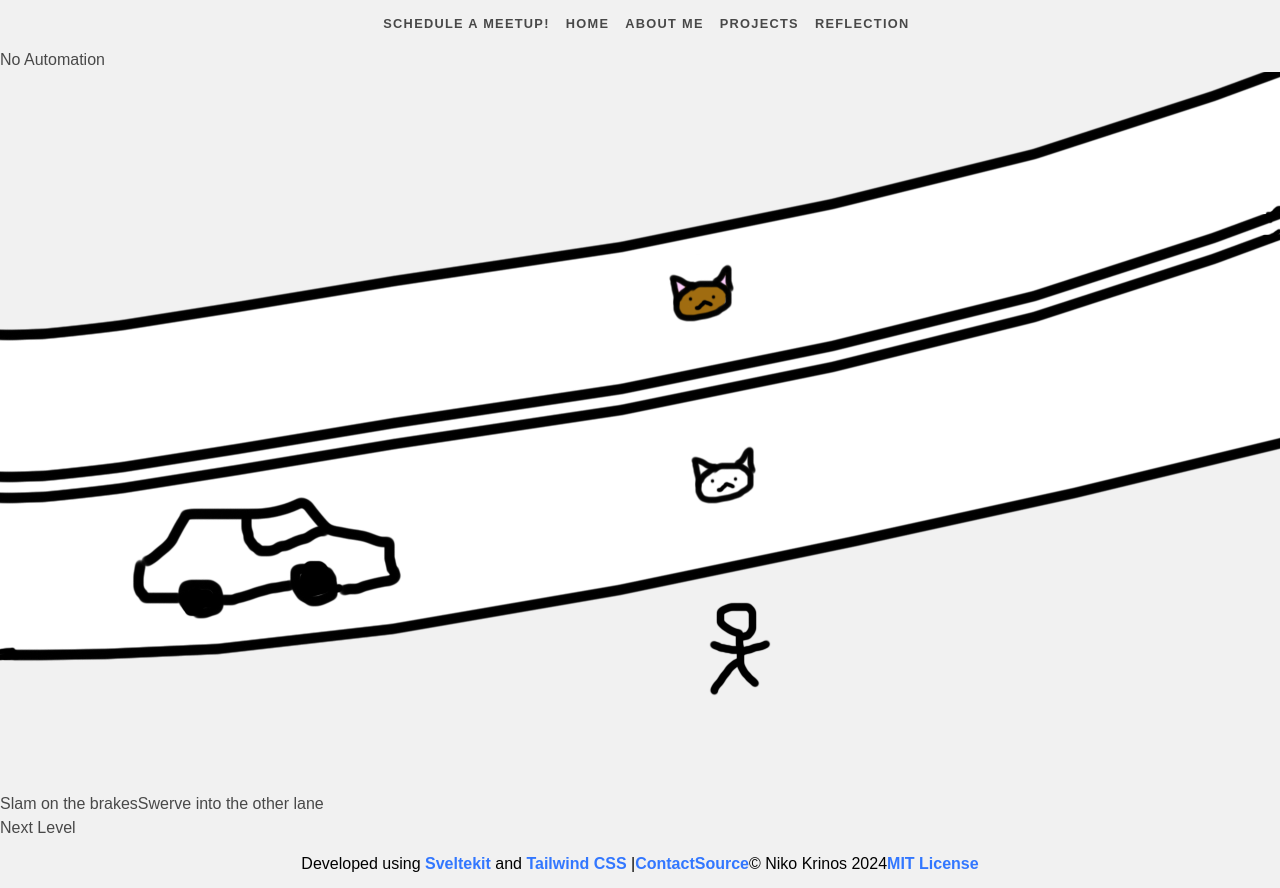
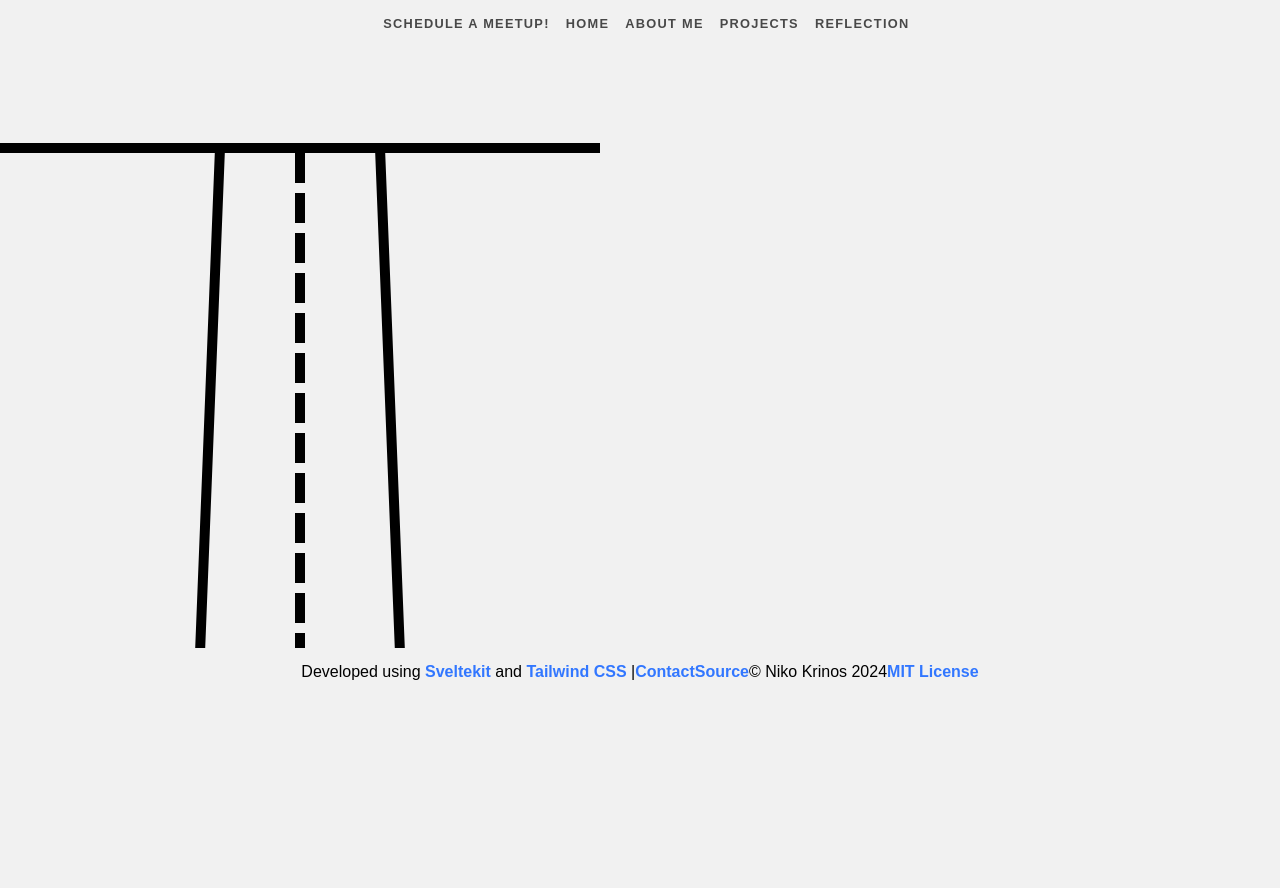
Before and after one commit to Plackett/dmalsan, a SvelteKit app: page /game in a window 1280 px wide. Both pictures are taken after a click on the button "Start Game". After the commit the page ends 800 px from the top, so only its background shows below. Built offline with nearby package versions, Linux system fonts and the light colour scheme; some icons are missing.

Commit message:
added new canvas

```diff
--- a/src/routes/game/Scenario.svelte
+++ b/src/routes/game/Scenario.svelte
@@ -5,56 +5,70 @@
 	export let nextScenario; // Function to move to the next scenario
 
 	import Icon from '@iconify/svelte';
+	import { onMount } from 'svelte';
 	let selectedDecision = 0;
+
+  function delay(ms) {
+    return new Promise(resolve => setTimeout(resolve, ms));
+  }
+
+  let canvas;
+  onMount(() =>
+  {
+    const ctx = canvas.getContext("2d");
+    function resetCanvas()
+    {
+      ctx.clearRect(0,0,600,600);
+      ctx.lineWidth = 10;
+      ctx.beginPath();
+      ctx.moveTo(200,605);
+      ctx.lineTo(220,100);
+      ctx.lineTo(380,100);
+      ctx.lineTo(400,605);
+      ctx.closePath();
+      ctx.stroke();
+      ctx.beginPath();
+      ctx.moveTo(0,100);
+      ctx.lineTo(600,100);
+      ctx.closePath();
+      ctx.stroke();
+    }
+    resetCanvas();
+    ctx.beginPath();
+    ctx.setLineDash([20,20]);
+    ctx.moveTo(300,605);
+    ctx.lineTo(300,100);
+    ctx.closePath();
+    ctx.stroke();
+    // let pos = 0;
+    // let loops = 0;
+    // var nextGameTick = (new Date).getTime();
+    // var startTime = (new Date).getTime();
+
+    // async function roadLines(speed)
+    // {
+    //   while ((new Date).getTime() > nextGameTick && loops < Game.maxFrameSkip) {
+    //         pos = (pos + speed) % 20;
+    //         resetCanvas();
+    //         ctx.beginPath();
+    //         ctx.setLineDash([20,20]);
+    //         ctx.moveTo(300,605+pos);
+    //         ctx.lineTo(300,100);
+    //         ctx.closePath();
+    //         ctx.stroke();
+    //         ctx.setLineSolid();
+    //         nextGameTick += Game.skipTicks;
+    //         loops++;
+    //     }
+    // }
+    // roadLines(1);
+  });
 </script>
 
 <div
 	class="flex min-h-screen w-[52rem] flex-col items-center justify-center rounded-2xl bg-gray-50 p-6"
 >
-	<h2 class="mb-6 text-center text-2xl font-semibold md:text-4xl">
-		{scenario.level}
-	</h2>
+	<canvas id="canvasgame" bind:this={canvas} width=600px height=600px></canvas>
 
-	<!-- Animation Placeholder -->
-	<div class="h-128 mb-6 flex w-full items-center justify-center rounded-md bg-blue-100">
-		<img
-			src={scenario.animation}
-			alt="A car with the stated automation level is about to hit a cat on the road!"
-		/>
-	</div>
 
-	<!-- Decision Options -->
-	<div class="flex flex-row space-y-4">
-		{#each scenario.decisions as decision, index}
-			{#if selectedDecision === index}
-				<button
-					class="w-full rounded-lg bg-purple-200 p-4 shadow transition hover:bg-purple-300"
-					class:selected={selectedDecision === index}
-					on:click={() => (selectedDecision = index)}
-				>
-					{decision}
-				</button>
-			{:else}
-				<button
-					class="w-full rounded-lg bg-gray-100 p-4 shadow transition hover:bg-gray-200"
-					class:selected={selectedDecision === index}
-					on:click={() => (selectedDecision = index)}
-				>
-					{decision}
-				</button>
-			{/if}
-		{/each}
-	</div>
-
-	<!-- Next Button -->
-	<button
-		on:click={() => {
-			saveDecision(selectedDecision);
-			nextScenario();
-		}}
-		class="mt-6 rounded bg-blue-500 px-4 py-2 font-bold text-white transition hover:bg-blue-600"
-		disabled={selectedDecision === null}
-	>
-		Next Level
-	</button>
 </div>
```
